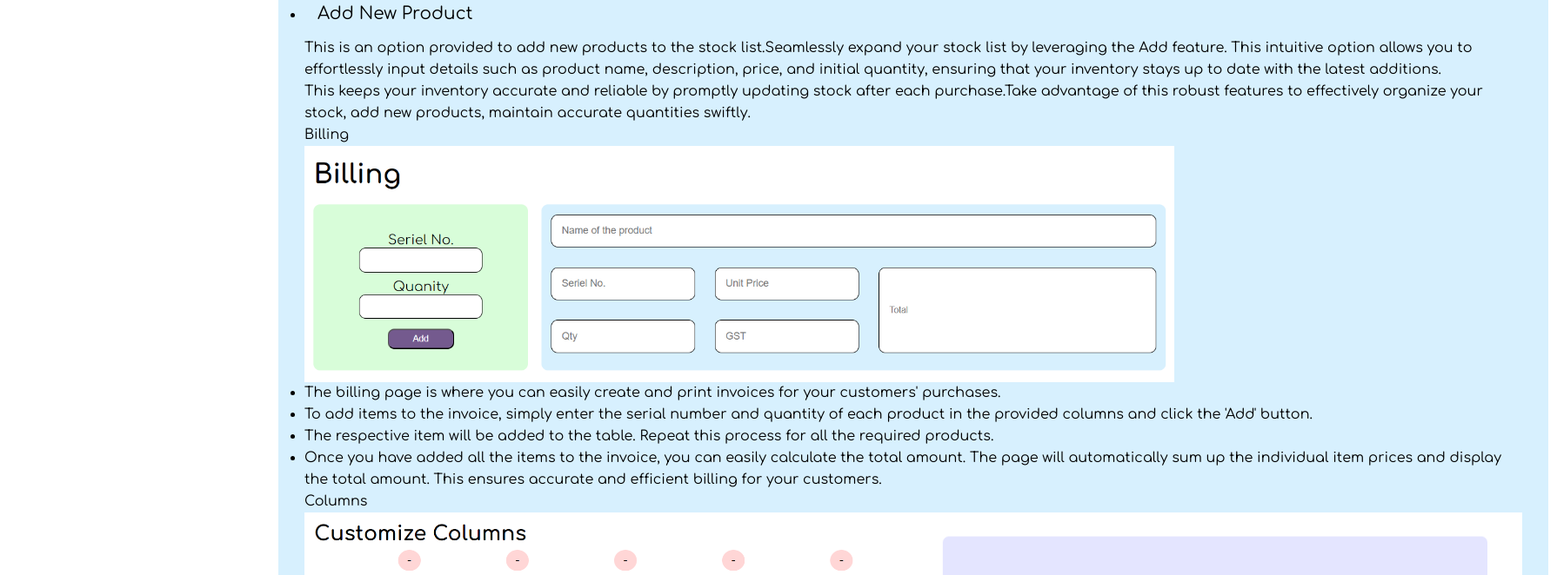
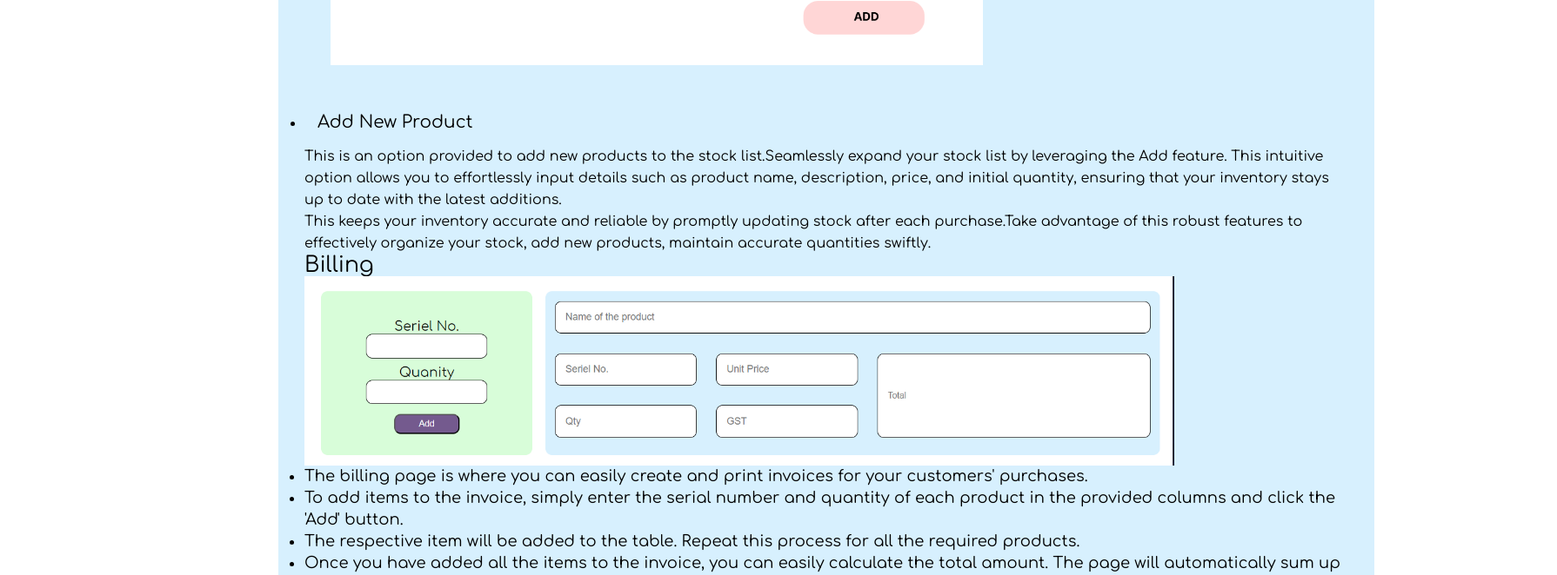
Before and after one commit to nikhitkumar00/Inventify, a React (Vite) app: page /help in a window 1280 px wide. Shown: the part 2128-2790 px from the top of the page at 87% size, 1790 px wide, since content can reach past the window. Built offline with nearby package versions, Linux system fonts and the light colour scheme.

Commit message:
help_page_billing

```diff
--- a/src/Components/Help/Help.css
+++ b/src/Components/Help/Help.css
@@ -10,14 +10,18 @@
 .billing_help{
   display: flex;
   flex-direction: column;
+  justify-content: space-evenly;
+}
+.billing_help_head{
+  font-size: 25px;
 }
 .billing_help_content{
-  font-size: 16px;
+  font-size: 18px;
 }
 .billing_1{
     width: 1000px;
 }
-  .column_help{
+.column_help{
   display: flex;
   flex-direction: column;
 
@@ -51,6 +55,8 @@
     flex-direction: column;
     position: relative;
     margin: 20px;
+    width: 100%;
+    height: 100vh;
   }
 
 
@@ -98,7 +104,6 @@
   .subhead_help{
     margin:15px;
     font-size:20px;
-    font-style:;
   }
   /* .wrapper .main_content .info div{
     margin-bottom: 20px;
```
Also changed, not shown: src/img/Favicon/favicon_io/billing_1.png.
